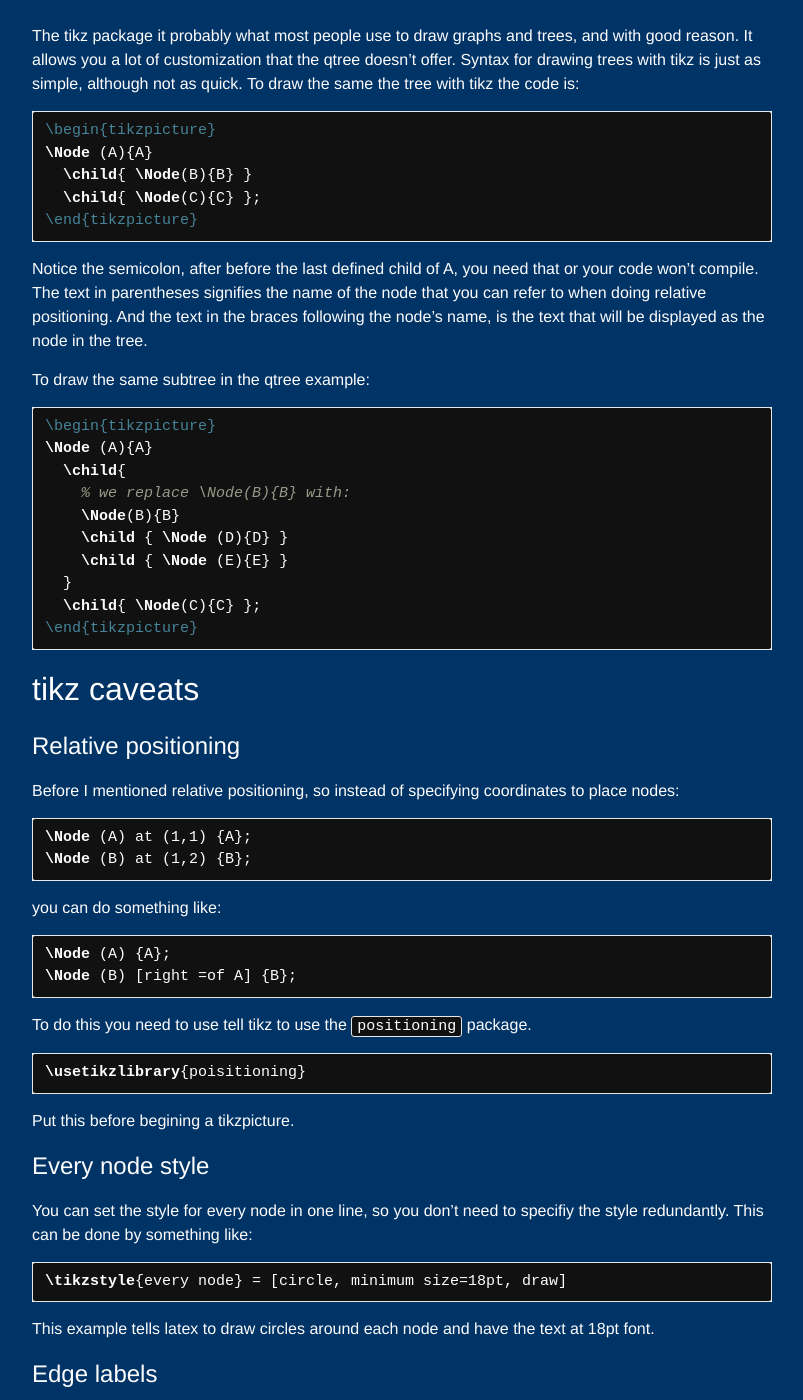
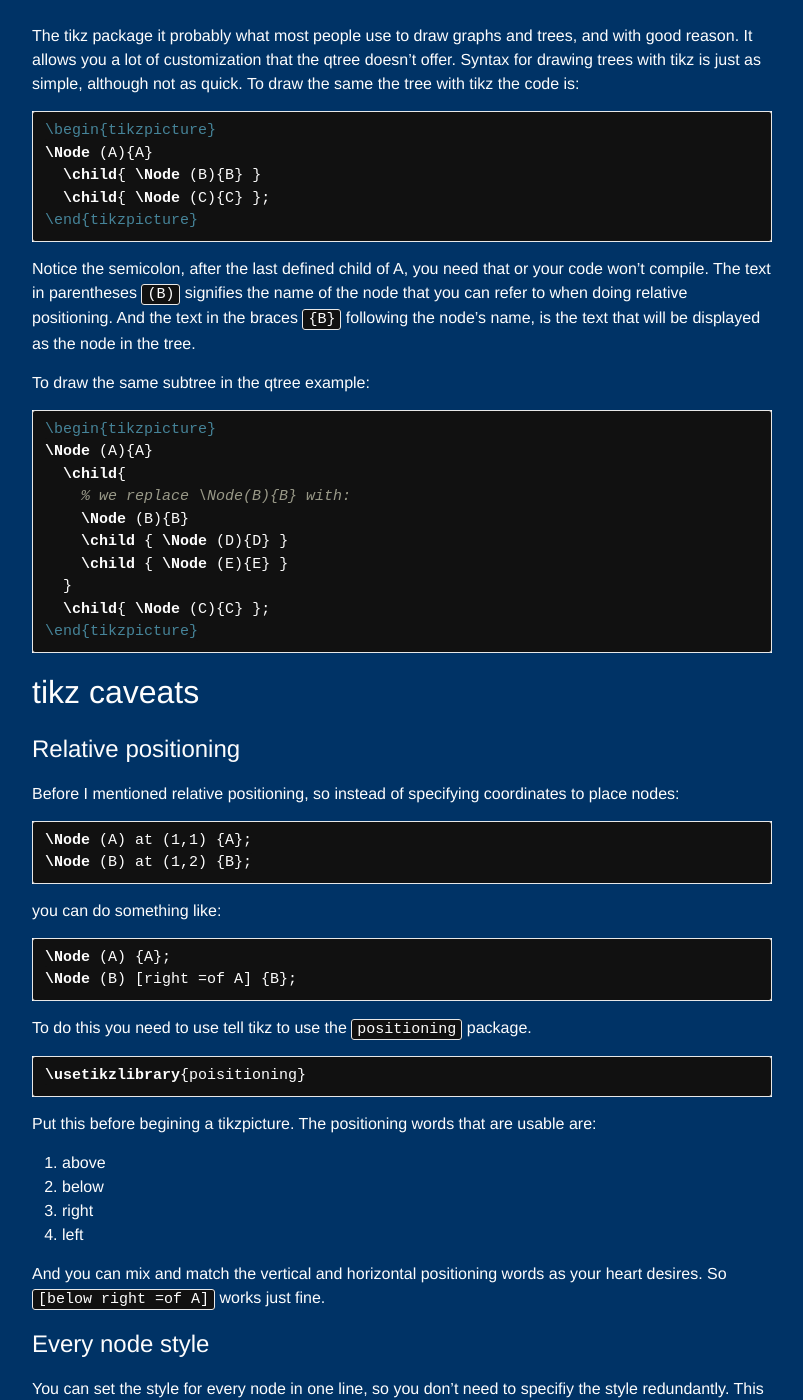
Before and after one commit to blueberryapple/blueberryapple.github.io, a Jekyll site: the page built from _posts/2016-04-19-drawing-trees-in-latex.md, in a window 1280 px wide and 1400 px high, scrolled down 911 px. Shown: the whole window, without its empty margins (238-1041 px from the left). Built offline with Jekyll 4.4.1, drawn with Linux system fonts in a browser that asks for light colours; formulas are drawn with MathJax 3.

Commit message:
fixed some typos added clarifications

```diff
--- a/_posts/2016-04-19-drawing-trees-in-latex.md
+++ b/_posts/2016-04-19-drawing-trees-in-latex.md
@@ -53,15 +53,15 @@
 {% highlight latex %}
 \begin{tikzpicture}
 \Node (A){A}
-  \child{ \Node(B){B} }
-  \child{ \Node(C){C} };
+  \child{ \Node (B){B} }
+  \child{ \Node (C){C} };
 \end{tikzpicture}
 {% endhighlight %}
 
-Notice the semicolon, after before the last defined child of A, you need
-that or your code won't compile. The text in parentheses signifies the name
+Notice the semicolon, after the last defined child of A, you need
+that or your code won't compile. The text in parentheses `(B)` signifies the name
 of the node that you can refer to when doing relative positioning.
-And the text in the braces following the node's name, is the text that will
+And the text in the braces `{B}` following the node's name, is the text that will
 be displayed as the node in the tree.
 
 To draw the same subtree in the qtree example:
@@ -71,11 +71,11 @@
 \Node (A){A}
   \child{
     % we replace \Node(B){B} with:
-    \Node(B){B}
+    \Node (B){B}
     \child { \Node (D){D} }
     \child { \Node (E){E} }
   }
-  \child{ \Node(C){C} };
+  \child{ \Node (C){C} };
 \end{tikzpicture}
 {% endhighlight %}
 
@@ -103,7 +103,16 @@
 \usetikzlibrary{poisitioning}
 {% endhighlight %}
 
-Put this before begining a tikzpicture.
+Put this before begining a tikzpicture. The positioning words that are usable
+are:
+
+1. above
+2. below
+3. right
+4. left
+
+And you can mix and match the vertical and horizontal positioning words
+as your heart desires. So `[below right =of A]` works just fine.
 
 
 <h1>Every node style</h1>
```
